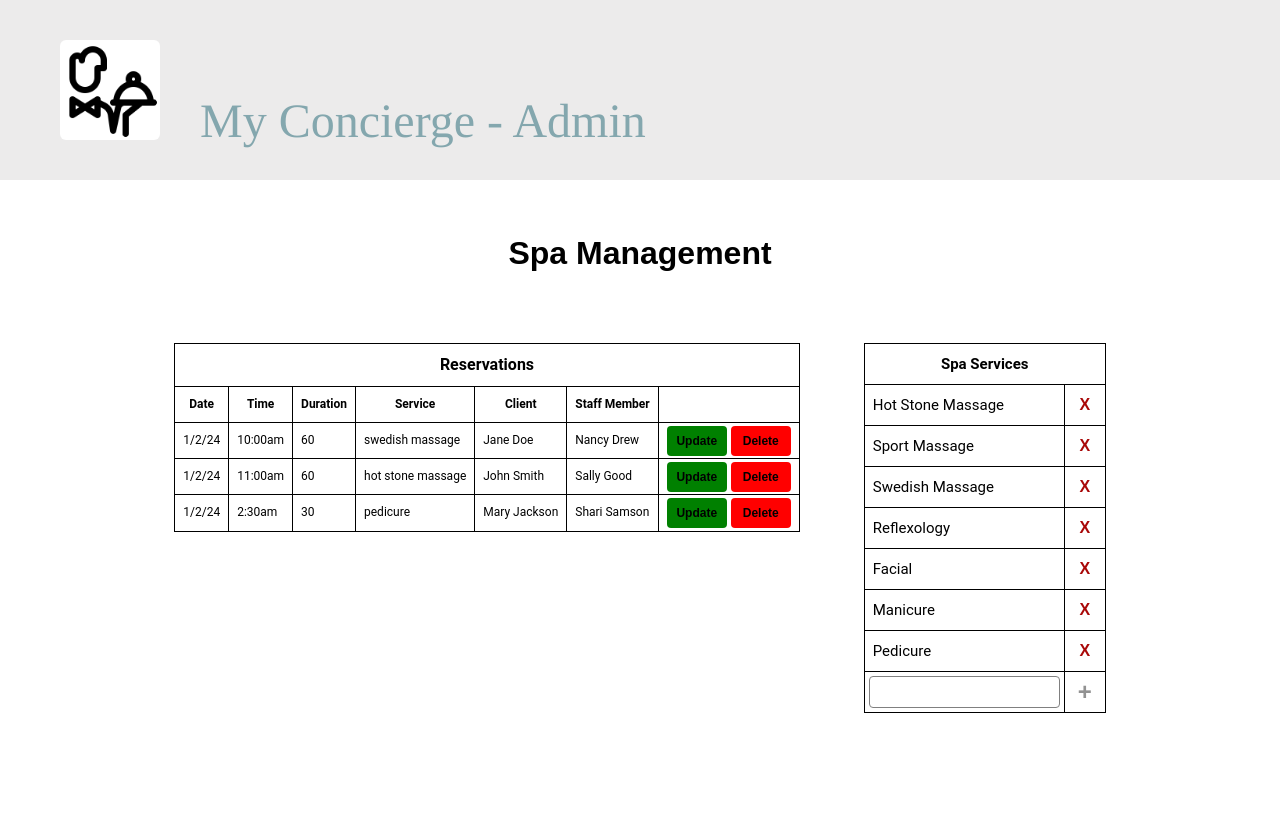
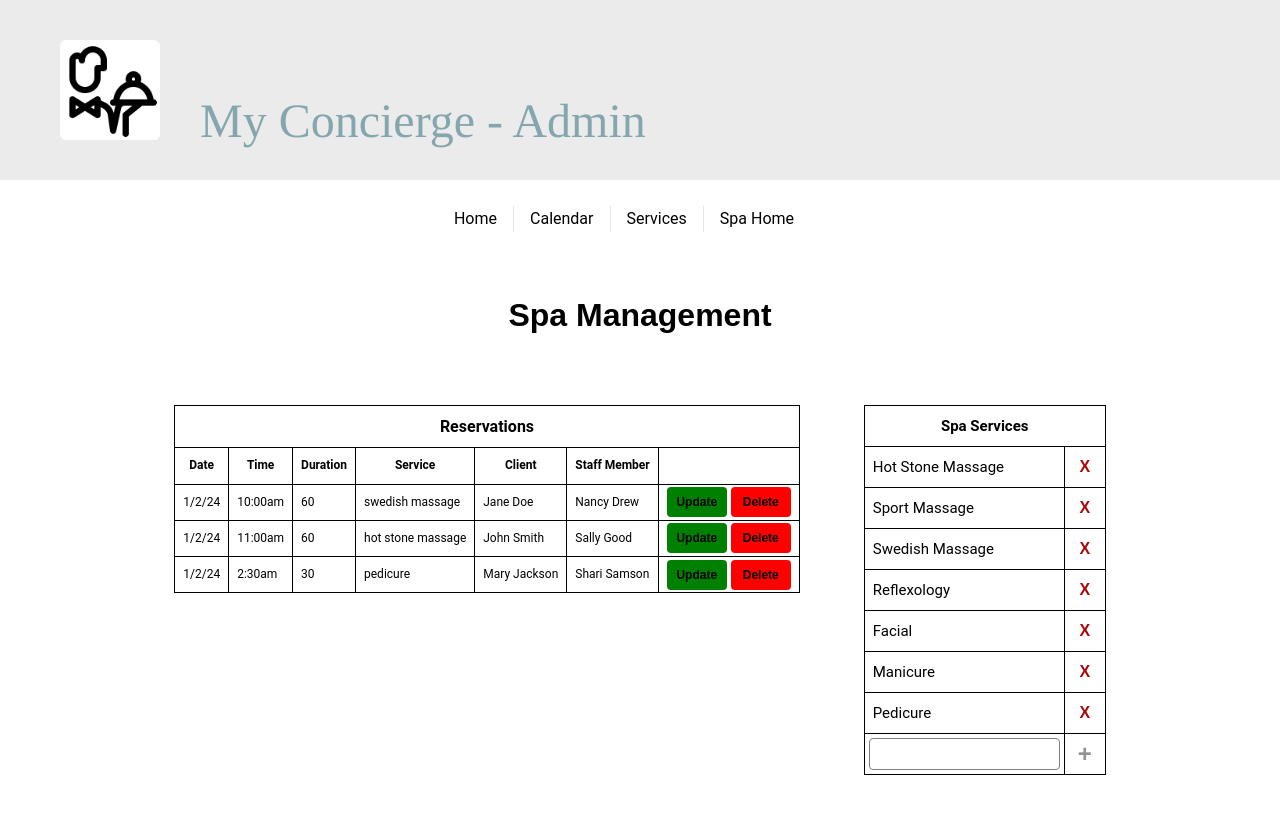
Before and after one commit to jefritter/concierge-web, a Vue app: page /mgmt/spa in a window 1280 px wide. Shown: the top 814 px of the page. Built offline with nearby package versions, Linux system fonts and the light colour scheme.

Commit message:
change links to match figma and add prop for additional link

```diff
--- a/src/components/mgmt/SpaManagement.vue
+++ b/src/components/mgmt/SpaManagement.vue
@@ -2,6 +2,7 @@
   <div class="spa-management">
     <CustomHeader
       subtitle="Admin"/>
+    <NavBar :additionalLink="spaHomeLink" />
     <h2>Spa Management</h2>
     <div class="content">
       <div class="col left">
@@ -31,14 +32,21 @@
 import CustomHeader from '@/components/shared/CustomHeader.vue'
 import BasicTable from '@/components/shared/BasicTable.vue'
 import ReservationTable from '@/components/shared/ReservationTable.vue'
+import NavBar from '@/components/shared/NavBar.vue';
+
 export default {
   components: {
     CustomHeader,
     BasicTable,
-    ReservationTable
+    ReservationTable,
+    NavBar
   },
   data() {
     return {
+      spaHomeLink: {
+        to: '/spa',
+        text: 'Spa Home'
+      },
       reservations: [
         {
           date: '1/2/24',
--- a/src/components/shared/NavBar.vue
+++ b/src/components/shared/NavBar.vue
@@ -2,16 +2,19 @@
   <div class="navbar">
     <nav>
       <router-link to="/">Home</router-link>
-      <router-link to="/dining">Dining</router-link>
-      <router-link to="/events">Events</router-link>
-      <router-link to="/spa">Spa</router-link>
+      <router-link to="/calendar">Calendar</router-link>
+      <router-link to="/services">Services</router-link>
+      <router-link v-if="additionalLink" :to="additionalLink.to">{{ additionalLink.text }}</router-link>
     </nav>
   </div>
 </template>
 
 <script>
   export default {
-    name: 'NavBar'
+    name: 'NavBar',
+    props: {
+      additionalLink: Object
+    }
   }
 </script>
 
```
